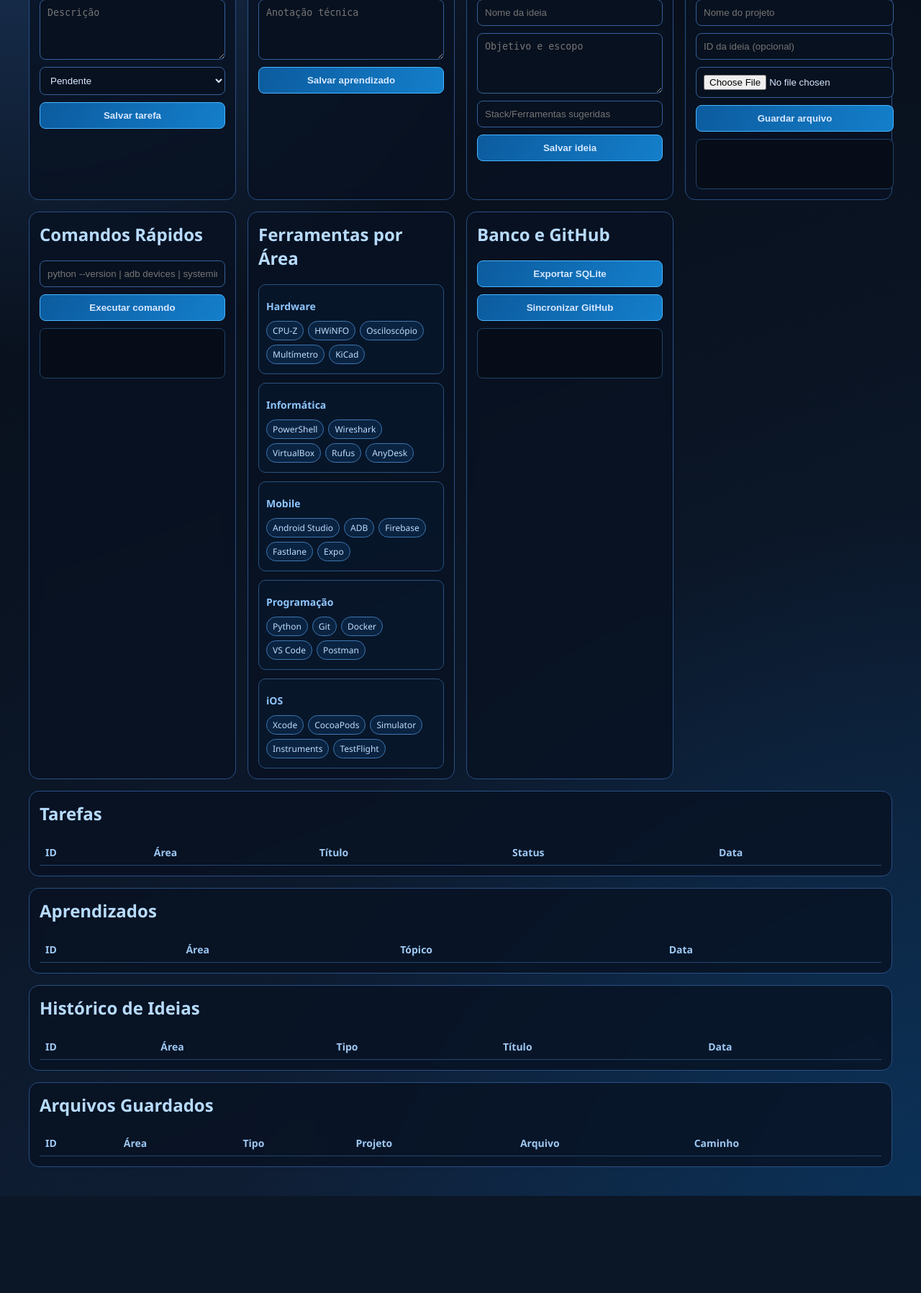
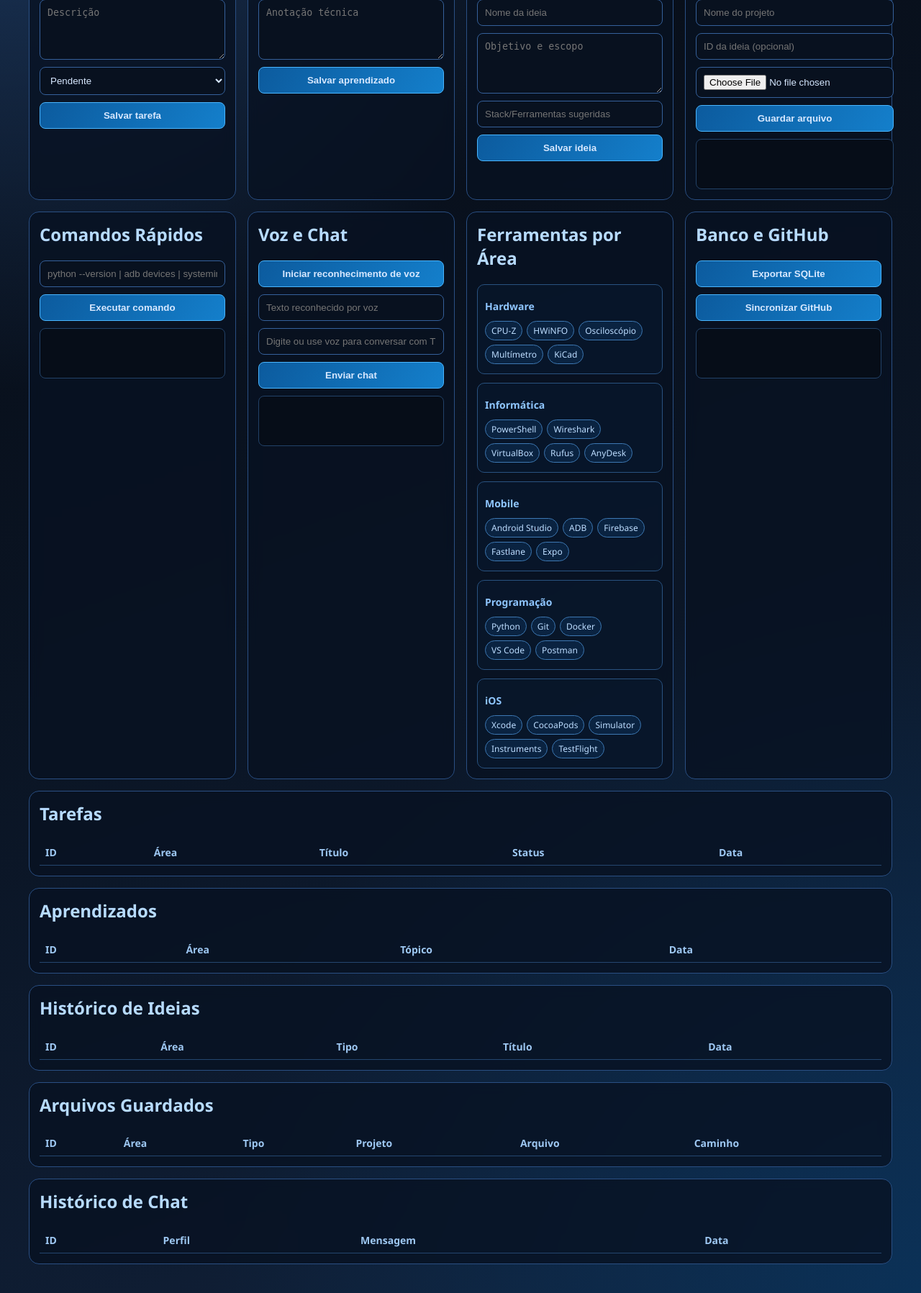
Before and after one commit to lzvsrx/tera-ai, a Flask app: page / in a window 1280 px wide. Shown: the part 327-2124 px from the top of the page at 72% size. Before the commit the page ends 1989 px from the top, so only its background shows below. Run offline with Flask 3, Linux system fonts and the light colour scheme; data that the repository does not hold is empty; some web fonts are replaced.

Commit message:
feat: adiciona voz, comando de voz e chat com histórico

```diff
--- a/main.py
+++ b/main.py
@@ -93,6 +93,16 @@ def setup_db():
         )
         """
     )
+    cur.execute(
+        """
+        CREATE TABLE IF NOT EXISTS chat_logs (
+            id INTEGER PRIMARY KEY AUTOINCREMENT,
+            role TEXT NOT NULL,
+            message TEXT NOT NULL,
+            created_at TEXT NOT NULL
+        )
+        """
+    )
     conn.commit()
     conn.close()
 
@@ -117,8 +127,48 @@ def dashboard():
             "SELECT * FROM project_files ORDER BY id DESC LIMIT 200"
         ).fetchall()
     ]
+    chats = [dict(x) for x in conn.execute("SELECT * FROM chat_logs ORDER BY id DESC LIMIT 200").fetchall()]
     conn.close()
-    return jsonify({"tasks": tasks, "learnings": learnings, "ideas": ideas, "files": files})
+    return jsonify({"tasks": tasks, "learnings": learnings, "ideas": ideas, "files": files, "chats": chats})
+
+
+def build_chat_reply(message: str):
+    text = message.lower().strip()
+    if "python" in text:
+        return "Dica Python: use ambientes virtuais e padronize lint/test com ruff + pytest."
+    if "hardware" in text:
+        return "Checklist hardware: energia, temperatura, RAM, disco e logs de BIOS/UEFI."
+    if "mobile" in text or "android" in text:
+        return "Mobile: valide build debug, permissões, logs ADB e consumo de bateria."
+    if "ios" in text:
+        return "iOS: revise certificados, provisioning profile, logs do Xcode e TestFlight."
+    if "comando" in text:
+        return "Você pode usar comandos de voz como: salvar tarefa, salvar ideia, executar comando."
+    return "Entendi. Posso te ajudar a estruturar tarefa, ideia de projeto, comando técnico ou diagnóstico."
+
+
+@app.post("/api/chat")
+def chat():
+    payload = request.get_json(force=True)
+    user_message = payload.get("message", "").strip()
+    if not user_message:
+        return jsonify({"ok": False, "error": "Mensagem vazia."}), 400
+
+    assistant_message = build_chat_reply(user_message)
+    now = datetime.now().isoformat(timespec="seconds")
+
+    conn = get_db()
+    conn.execute(
+        "INSERT INTO chat_logs(role,message,created_at) VALUES(?,?,?)",
+        ("user", user_message, now),
+    )
+    conn.execute(
+        "INSERT INTO chat_logs(role,message,created_at) VALUES(?,?,?)",
+        ("assistant", assistant_message, now),
+    )
+    conn.commit()
+    conn.close()
+    return jsonify({"ok": True, "reply": assistant_message})
 
 
 @app.get("/api/tools")
--- a/static/app.js
+++ b/static/app.js
@@ -39,6 +39,7 @@ async function loadDashboard() {
   fillRows("learnRows", data.learnings, ["id", "area", "topic", "created_at"]);
   fillRows("ideaRows", data.ideas, ["id", "area", "project_type", "title", "created_at"]);
   fillRows("fileRows", data.files, ["id", "area", "project_type", "project_name", "original_filename", "stored_path"]);
+  fillRows("chatRows", data.chats, ["id", "role", "message", "created_at"]);
 }
 
 async function loadTools() {
@@ -125,5 +126,62 @@ async function syncGithub() {
   document.getElementById("gitOutput").textContent = out.join("\n");
 }
 
+async function sendChat() {
+  const input = document.getElementById("chatInput");
+  const message = input.value.trim();
+  if (!message) return;
+  const data = await api("/api/chat", "POST", { message });
+  document.getElementById("chatOutput").textContent = data.ok ? data.reply : (data.error || "Erro no chat");
+  input.value = "";
+  await loadDashboard();
+}
+
+function handleVoiceCommand(text) {
+  const cmd = text.toLowerCase();
+  if (cmd.includes("salvar tarefa")) return saveTask();
+  if (cmd.includes("salvar aprendizado")) return saveLearning();
+  if (cmd.includes("salvar ideia")) return saveIdea();
+  if (cmd.includes("executar comando")) return runCommand();
+  if (cmd.includes("sincronizar github")) return syncGithub();
+  const chatInput = document.getElementById("chatInput");
+  chatInput.value = text;
+  return sendChat();
+}
+
+let recognition = null;
+let voiceOn = false;
+
+function toggleVoice() {
+  const SR = window.SpeechRecognition || window.webkitSpeechRecognition;
+  const btn = document.getElementById("voiceBtn");
+  if (!SR) {
+    document.getElementById("chatOutput").textContent = "Reconhecimento de voz não suportado neste navegador.";
+    return;
+  }
+  if (!recognition) {
+    recognition = new SR();
+    recognition.lang = "pt-BR";
+    recognition.continuous = true;
+    recognition.interimResults = false;
+    recognition.onresult = (event) => {
+      const text = event.results[event.results.length - 1][0].transcript.trim();
+      document.getElementById("voiceText").value = text;
+      handleVoiceCommand(text);
+    };
+    recognition.onerror = () => {
+      document.getElementById("chatOutput").textContent = "Falha no reconhecimento de voz.";
+    };
+  }
+  if (!voiceOn) {
+    recognition.start();
+    voiceOn = true;
+    btn.textContent = "Parar reconhecimento de voz";
+  } else {
+    recognition.stop();
+    voiceOn = false;
+    btn.textContent = "Iniciar reconhecimento de voz";
+  }
+}
+
 loadDashboard();
 loadTools();
--- a/templates/index.html
+++ b/templates/index.html
@@ -98,6 +98,17 @@
         </article>
 
         <article class="card">
+          <h2>Voz e Chat</h2>
+          <div class="form">
+            <button id="voiceBtn" onclick="toggleVoice()">Iniciar reconhecimento de voz</button>
+            <input id="voiceText" placeholder="Texto reconhecido por voz" />
+            <input id="chatInput" placeholder="Digite ou use voz para conversar com TERA" />
+            <button onclick="sendChat()">Enviar chat</button>
+            <pre id="chatOutput"></pre>
+          </div>
+        </article>
+
+        <article class="card">
           <h2>Ferramentas por Área</h2>
           <div id="toolsPanel" class="chips"></div>
         </article>
@@ -152,6 +163,16 @@
             <tbody id="fileRows"></tbody>
           </table>
         </article>
+
+        <article class="card">
+          <h2>Histórico de Chat</h2>
+          <table>
+            <thead>
+              <tr><th>ID</th><th>Perfil</th><th>Mensagem</th><th>Data</th></tr>
+            </thead>
+            <tbody id="chatRows"></tbody>
+          </table>
+        </article>
       </section>
     </main>
 
```
